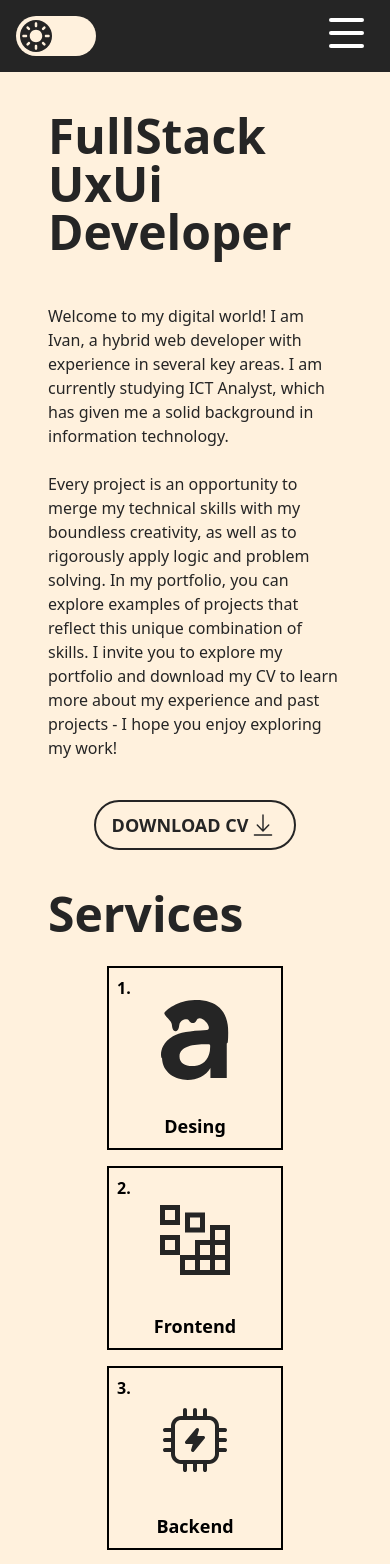
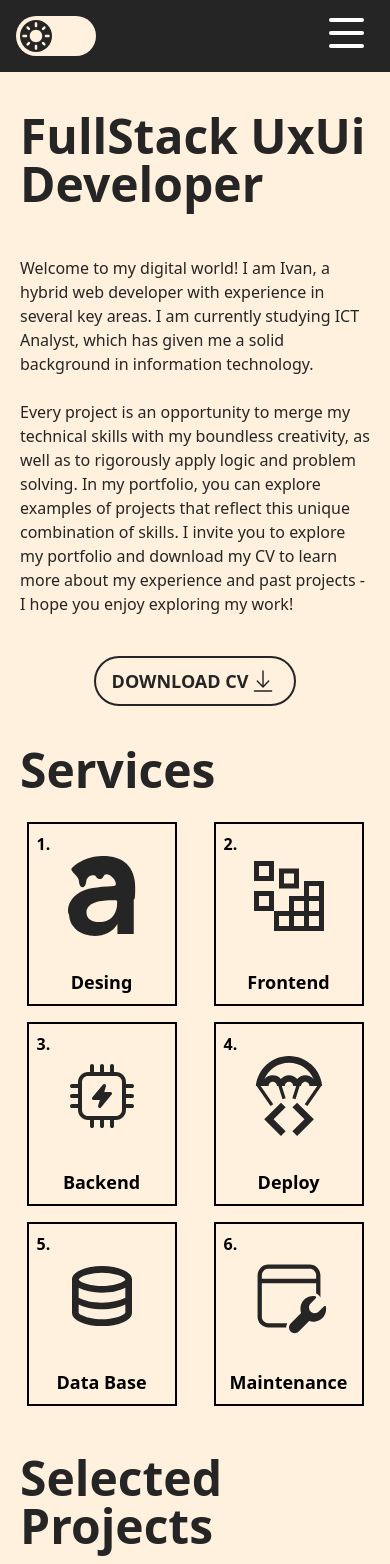
Before and after one commit to ivanlitt8/remastered-portfolio, a Next.js app: page / in a window 390 px wide. Shown: the top 1564 px of the page. Built offline with nearby package versions, Linux system fonts and the light colour scheme.

Commit message:
autoscroll

```diff
--- a/app/page.tsx
+++ b/app/page.tsx
@@ -59,7 +59,9 @@ export default function Home() {
       </div>
       <CustomTitle title="Education" />
       <EducationGrid />
-      <CustomTitle title="Contact" />
+      <div id="contact">
+        <CustomTitle title="Contact" />
+      </div>
       <CustomParagraph
         text="Do you have a question or an idea in mind? I am here to help you! Feel
         free to contact me via email. I look forward to hearing your thoughts
--- a/components/Card.jsx
+++ b/components/Card.jsx
@@ -20,7 +20,7 @@ const Card = ({ number, title, name, content }) => {
 
   return (
     <div className="mx-auto py-2">
-      <div className="cursor-pointer group perspective max-w-xs overflow-hidden w-44 sm:w-44 h-full">
+      <div className="cursor-pointer group perspective max-w-xs overflow-hidden w-[150px] sm:w-44 h-full">
         <div
           className={`relative p-2 border-solid border-2 preserve-3d group-hover:my-rotate-y-180 duration-1000 transition-all ${
             isDarkMode
@@ -55,7 +55,7 @@ const Card = ({ number, title, name, content }) => {
             </div>
           </div>
           {/* BACK */}
-          <div className="absolute top-0 backface-hidden my-rotate-y-180 p-2">
+          <div className="absolute top-0 backface-hidden my-rotate-y-180 p-1">
             <div
               className={`text-base sm:text-xl font-bold mb-2 ${
                 isDarkMode ? "text-secondaryDark" : "text-colorLight"
--- a/components/CardContainer.jsx
+++ b/components/CardContainer.jsx
@@ -3,7 +3,7 @@ import Card from "./Card";
 
 const CardContainer = () => {
   return (
-    <div className="flex flex-wrap sm:mx-20 mx-5 justify-center mt-5">
+    <div className="flex flex-wrap sm:mx-20 mx-2 justify-center mt-5">
       <Card
         number={"1."}
         title="Desing"
@@ -17,7 +17,7 @@ const CardContainer = () => {
         title="Frontend"
         name={"carbon"}
         content={
-          "Creation of attractive and functional visual interfaces. Specialized in translating creative designs into intuitive user experiences"
+          "Creation of attractive and functional visual interfaces. Specialized in translating creative designs into intuitive user experiences."
         }
       />
       <Card
--- a/components/CustomParagraph.jsx
+++ b/components/CustomParagraph.jsx
@@ -6,7 +6,7 @@ const CustomParagraph = ({ text }) => {
 
   return (
     <div
-      className={`mx-12 sm:mx-20 text-base sm:text-xl font-medium ${
+      className={`mx-5 sm:mx-20 text-base sm:text-xl font-medium ${
         isDarkMode ? "text-secondaryDark" : "text-secondaryLight"
       }`}
     >
--- a/components/CustomTitle.jsx
+++ b/components/CustomTitle.jsx
@@ -5,7 +5,7 @@ const CustomTitle = ({ title }) => {
   const { isDarkMode } = useTheme();
   return (
     <h1
-      className={`text-5xl md:text-8xl font-Mersad font-bold mx-12 sm:mx-20 mt-10 ${
+      className={`text-5xl md:text-8xl font-Mersad font-bold mx-5 sm:mx-20 mt-10 ${
         isDarkMode ? "text-secondaryDark" : "text-secondaryLight"
       }`}
     >
--- a/components/Navbar.jsx
+++ b/components/Navbar.jsx
@@ -10,7 +10,7 @@ const Navbar = () => {
   const { isDarkMode } = useTheme();
   const [clicked, setClicked] = useState(false);
   const [scrolling, setScrolling] = useState(false);
-  const [prevScrollPos, setPrevScrollPos] = useState(0);
+  // const [prevScrollPos, setPrevScrollPos] = useState(0);
 
   const handleClick = () => {
     setClicked(!clicked);
@@ -57,7 +57,7 @@ const Navbar = () => {
               <span>About</span>
             </Link>
             <Link
-              href="/contact"
+              href="#contact"
               className="transition-all transform hover:scale-125 hover:px-3  duration-500"
               onClick={handleClick}
             >
```
